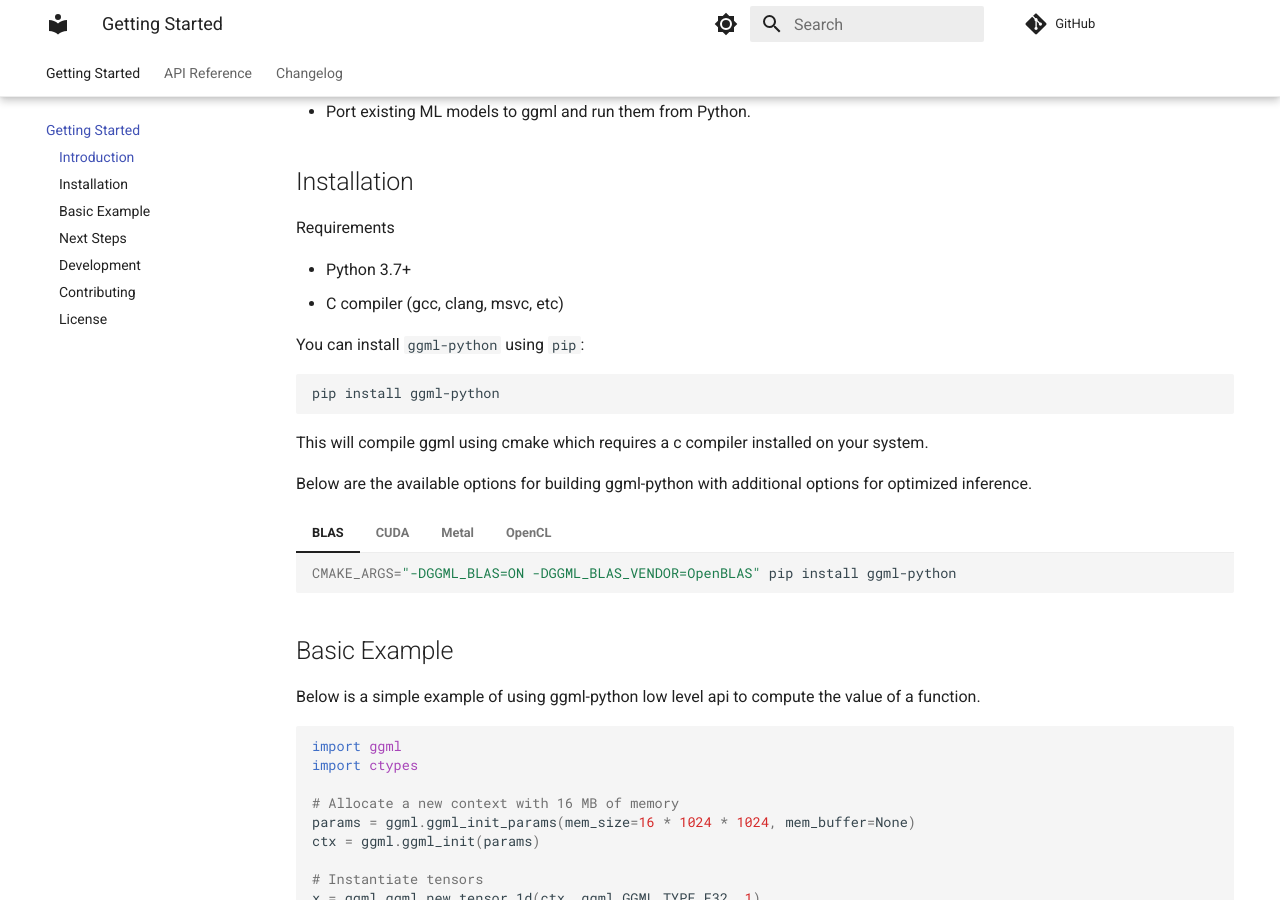
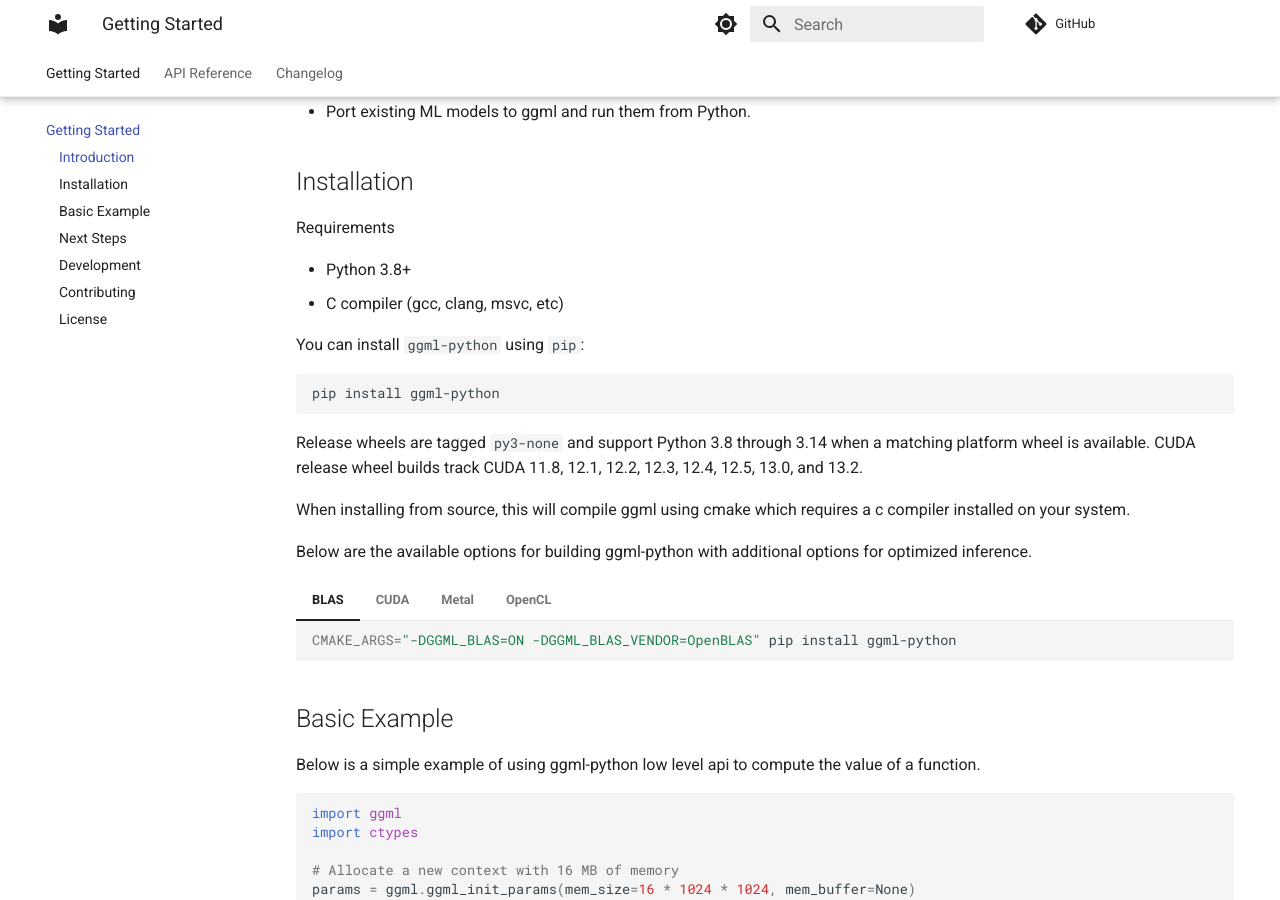
Before and after one commit to abetlen/ggml-python, an MkDocs documentation site: the page built from docs/index.md, in a window 1280 px wide and 900 px high, scrolled down 416 px. Built offline with MkDocs 1.6.1 and Material for MkDocs 9.7.7, drawn with Linux system fonts in a browser that asks for light colours; comment, search, counter and statistics services are not loaded.

Commit message:
chore: update wheel workflows for py3-none builds

````diff
--- a/docs/index.md
+++ b/docs/index.md
@@ -19,7 +19,7 @@ You can use ggml-python to:
 
 Requirements
 
-- Python 3.7+
+- Python 3.8+
 - C compiler (gcc, clang, msvc, etc)
 
 You can install `ggml-python` using `pip`:
@@ -28,7 +28,10 @@ You can install `ggml-python` using `pip`:
 pip install ggml-python
 ```
 
-This will compile ggml using cmake which requires a c compiler installed on your system.
+Release wheels are tagged `py3-none` and support Python 3.8 through 3.14 when a matching platform wheel is available.
+CUDA release wheel builds track CUDA 11.8, 12.1, 12.2, 12.3, 12.4, 12.5, 13.0, and 13.2.
+
+When installing from source, this will compile ggml using cmake which requires a c compiler installed on your system.
 
 Below are the available options for building ggml-python with additional options for optimized inference.
 
--- a/pyproject.toml
+++ b/pyproject.toml
@@ -11,7 +11,7 @@ license = { text = "MIT" }
 authors = [
     { name = "Andrei Betlen", email = "abetlen@gmail.com" },
 ]
-requires-python = ">=3.7"
+requires-python = ">=3.8"
 dependencies = [
     "numpy>=1.20.0",
     "typing_extensions>=4.6.3",
@@ -24,10 +24,13 @@ classifiers = [
     "Programming Language :: Python :: 3.10",
     "Programming Language :: Python :: 3.11",
     "Programming Language :: Python :: 3.12",
+    "Programming Language :: Python :: 3.13",
+    "Programming Language :: Python :: 3.14",
 ]
 
 [tool.scikit-build]
 wheel.packages = ["ggml"]
+wheel.py-api = "py3"
 wheel.expand-macos-universal-tags = true
 cmake.verbose = true
 cmake.minimum-version = "3.21"
````
Also changed, not shown: CHANGELOG.md (+1 -0 lines), README.md (+4 -1 lines), 4 other files.
